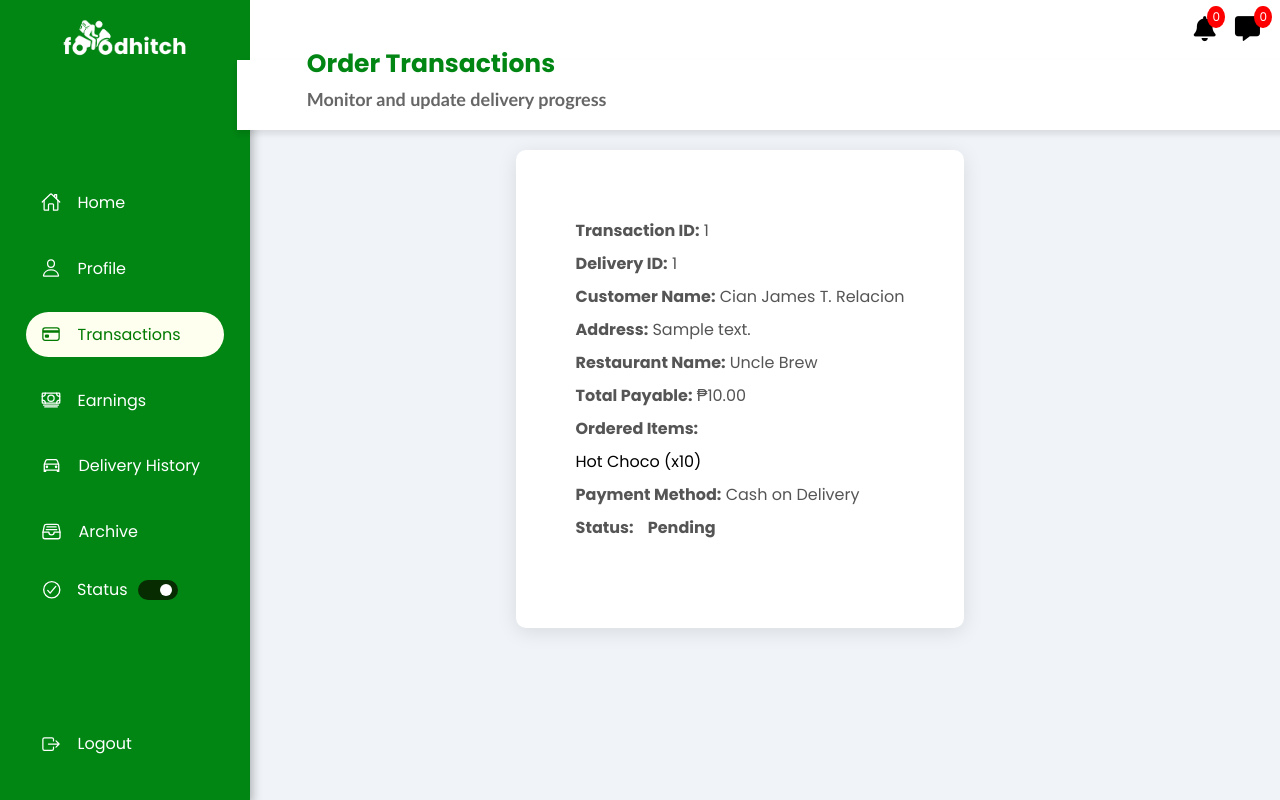
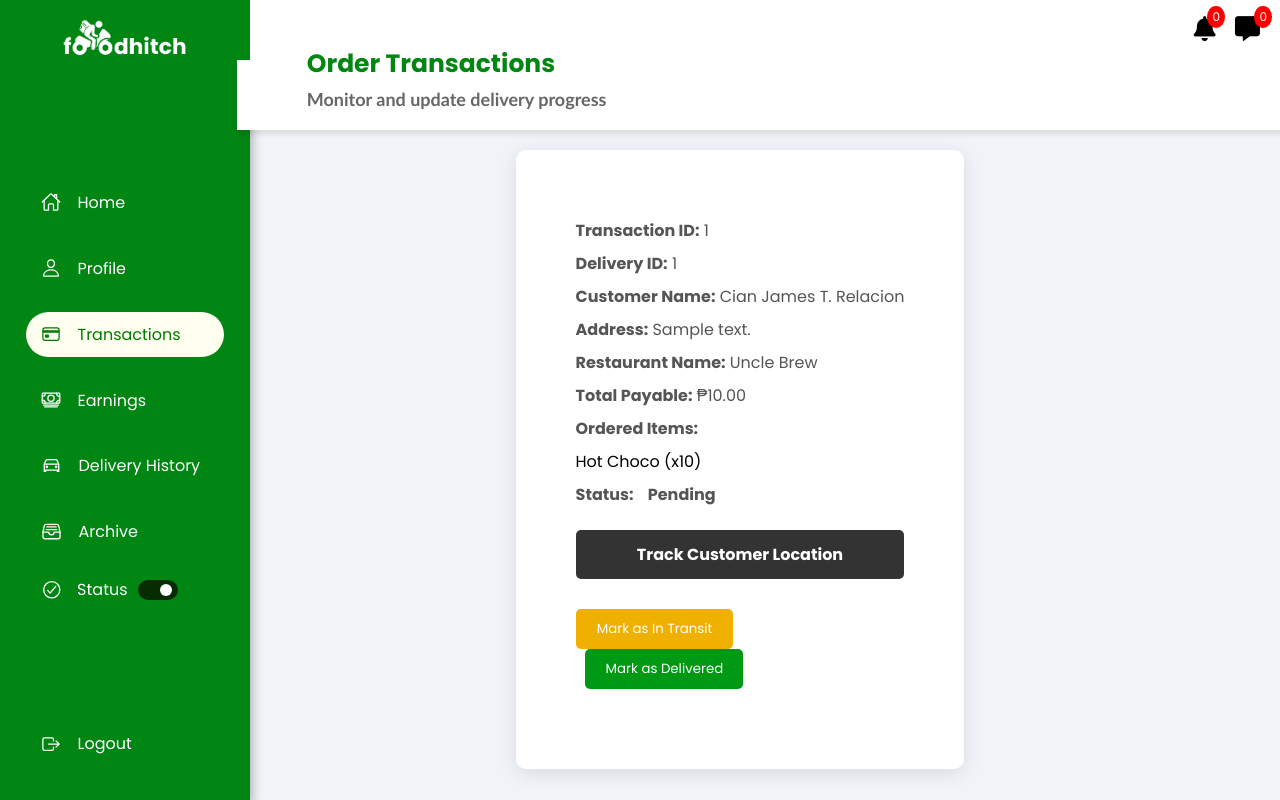
Before and after one commit to michelle-223/FoodHitchDeliverySystem_Copy1, a Django app: page /rider_transactions/ in a window 1280 px wide. Run offline with Django 5.2, Linux system fonts and the light colour scheme; a user stored in the database is signed in; data comes from the database, SQL or seed files in the repository; tables that the repository leaves empty hold one stand-in row (values such as "Sample post"); some libraries are stand-ins or nearby versions.

Commit message:
first commit

```diff
--- a/FoodHitchApp/templates/rider_transactions.html
+++ b/FoodHitchApp/templates/rider_transactions.html
@@ -26,31 +26,9 @@
                     <p><strong>Ordered Items:</strong></p>
                     <ul>
                         {% for item in delivery.delivery_items.all %}
-                        <li style="list-style-type: none;">{{ item.FoodID.FoodName }} (x{{ item.Quantity }})</li>
-                        {% endfor %}
+                        <li style=" list-style-type: none;">{{ item.FoodID.FoodName }} (x{{ item.Quantity }})</li>
+                    {% endfor %}
                     </ul>
-
-                    <p><strong>Payment Method:</strong>
-                        {% if delivery.PaymentMethod == 'gcash' %}
-                            Gcash
-                        {% else %}
-                            Cash on Delivery
-                        {% endif %}
-                    </p>
-
-                    {% if delivery.PaymentMethod == 'gcash' %}
-                        <p><strong>Payment Status:</strong>
-                            {% if delivery.PaymentStatus == 'Pending' %}
-                                Pending (Awaiting Admin Approval)
-                            {% elif delivery.PaymentStatus == 'Approved' %}
-                                Approved (Ready for Shipping)
-                            {% elif delivery.PaymentStatus == 'Disapproved' %}
-                                Disapproved (Order Cancelled)
-                            {% else %}
-                                N/A
-                            {% endif %}
-                        </p>
-                    {% endif %}
 
                     <p class="status"><strong>Status:</strong>
                         <span class="status-indicator" data-delivery-id="{{ delivery.DeliveryID }}"
@@ -61,10 +39,17 @@
                     </span>
                     </p>
                 </div>
+                <button class="track-button" style="margin-bottom: 30px;" onclick="trackCustomer('{{ delivery.Address }}')">Track Customer Location</button>
+
+                <form class="status-update-form" data-delivery-id="{{ delivery.DeliveryID }}">
+                    {% csrf_token %}
+                    <button type="button" name="status" value="In Transit" class="status-button in-transit" onclick="updateStatus('{{ delivery.DeliveryID }}', 'On Transit')">Mark as In Transit</button>
+                    <button type="button" name="status" value="Delivered" class="status-button delivered" onclick="updateStatus('{{ delivery.DeliveryID }}', 'Delivered')">Mark as Delivered</button>
+                </form>
             </div>
             {% endfor %}
         {% else %}
-            <p>No deliveries available.</p>
+            <p>No deliveries assigned to you.</p>
         {% endif %}
     </div>
 </div>
```
Also changed, not shown: FoodHitchApp/templates/customer_track_order.html (+23 -0 lines).
